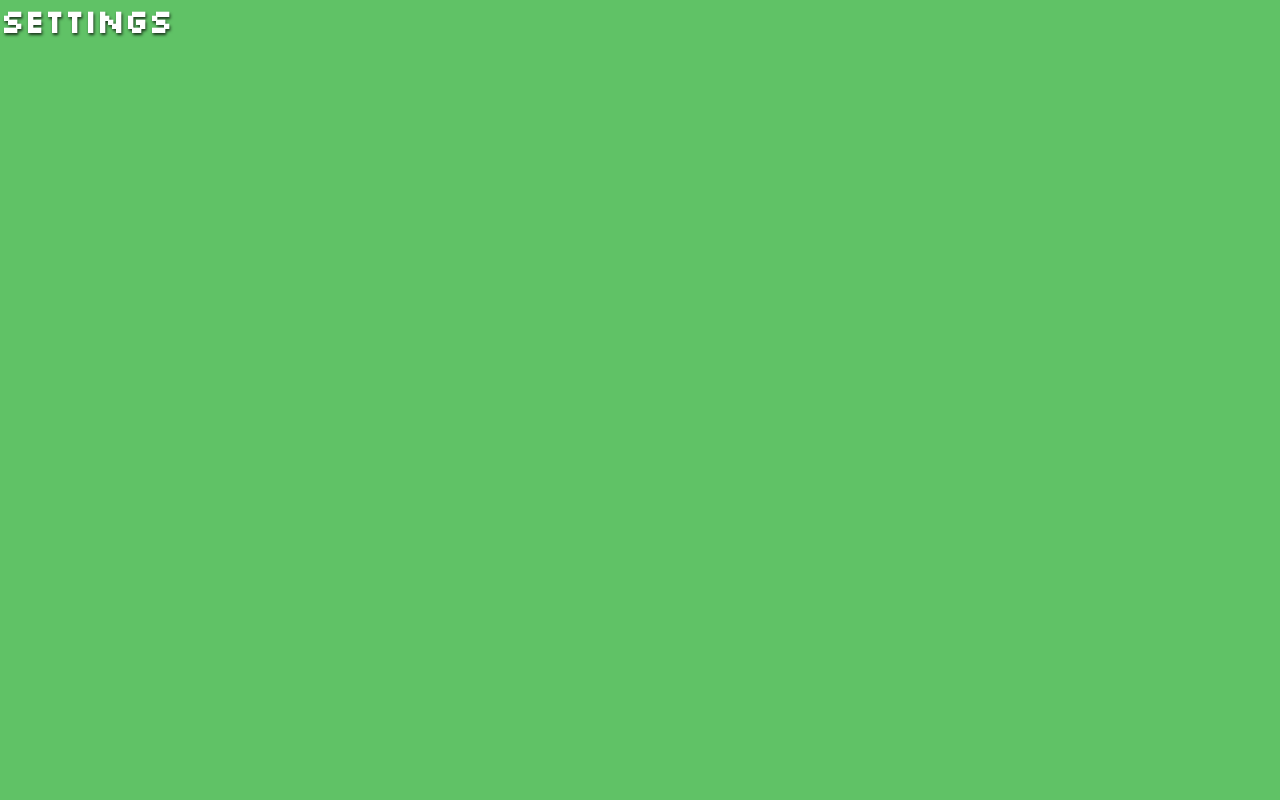
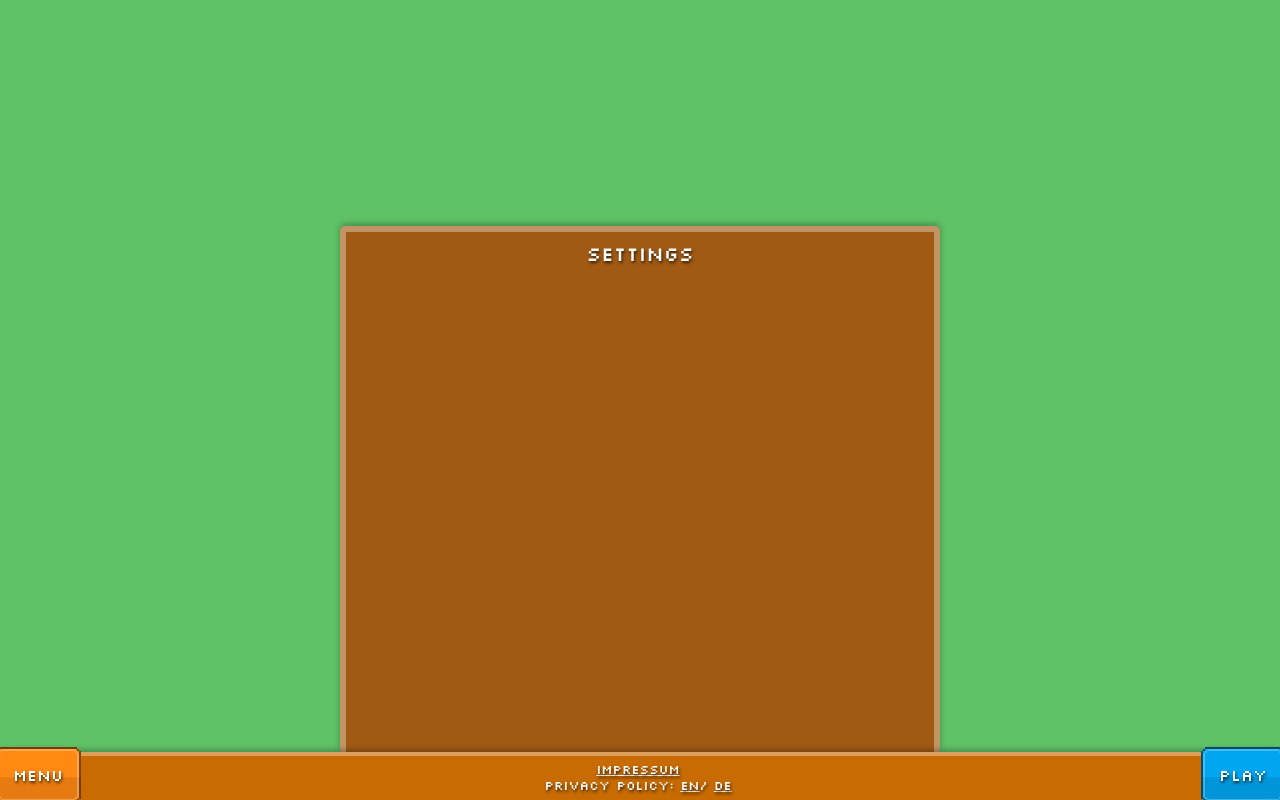
Before and after one commit to derJunker/disco-zoo-solver, a Vue app in the folder frontend/: page /settings in a window 1280 px wide. Built offline with nearby package versions, Linux system fonts and the light colour scheme.

Commit message:
started work on settingsoverview

```diff
--- a/frontend/src/views/SettingsView.vue
+++ b/frontend/src/views/SettingsView.vue
@@ -1,17 +1,135 @@
 <template>
-  <div class="settings-view">
-    <h1>Settings</h1>
+  <div class="settings-view footer-view">
+    <div class="footer-view-content">
+      <transition name="overlay">
+        <div v-if="showSettings" id="settings-menu" class="wood-menu menu-bottom dock-bottom dock-bottom-shadow">
+          <h1>Settings</h1>
+        </div>
+        <menu-overlay v-else-if="!showSettings && showMenuOverlay"
+                      class="menu-overlay dock-bottom menu-bottom dock-bottom-shadow"
+                      ref="menuRef"/>
+        <play-overlay v-else-if="!showSettings && showPlayOverlay" class="play-overlay dock-bottom menu-bottom dock-bottom-shadow"
+                      ref="playRef"/>
+      </transition>
+    </div>
+    <menu-bar :on-first-button-click="onMenuClick"
+              :first-color-class="!showMenuOverlay ? 'color-action-neutral-1' : 'color-action-bad'"
+              :first-button-name="!showMenuOverlay?'Menu':'Close'"
+              :on-second-button-click="onPlayClick"
+              :second-color-class="(!showPlayOverlay) ? 'color-action-neutral-2' : 'color-action-bad'"
+              :second-button-name="(!showPlayOverlay) ? 'Play' : 'Close'" ref="menuBar"/>
   </div>
 </template>
 
 <style scoped>
+.footer-view-content {
+  display: flex;
+  flex-direction: column;
+  justify-content: center;
+  align-items: center;
+}
+#settings-menu {
+  max-width: min(90%, 600px);
+  min-height: 70%;
+}
 
+.menu-overlay {
+  max-width: min(90%, 400px);
+}
+
+.play-overlay {
+  max-width: min(90%, 400px);
+}
+
+.menu-overlay, .play-overlay, #settings-menu {
+  position: absolute;
+  bottom: 0;
+  left: 0;
+  right: 0;
+  margin: auto;
+}
 </style>
 
 <script lang="ts">
-import {defineComponent} from 'vue'
+import {defineComponent, ref} from 'vue'
+import MenuBar from "@/components/MenuBar.vue";
+import MenuOverlay from "@/components/Overlays/MenuOverlay.vue";
+import PlayOverlay from "@/components/Overlays/PlayOverlay.vue";
 
 export default defineComponent({
-  name: "SettingsView"
+  name: "SettingsView",
+  components: {PlayOverlay, MenuOverlay, MenuBar},
+  data() {
+    return {
+      showMenuOverlay: false,
+      showPlayOverlay: false,
+    }
+  },
+  setup() {
+    const showSettings = ref(false)
+    return {showSettings}
+  },
+  mounted() {
+    this.showSettings = true;
+    document.addEventListener('click', this.handleClickOutside);
+  },
+  beforeUnmount() {
+    document.removeEventListener('click', this.handleClickOutside);
+  },
+
+  watch: {
+    showMenuOverlay: {
+      handler(newVal) {
+        if (!newVal && !this.showPlayOverlay) {
+          this.showSettings = true;
+        } else if (newVal) {
+          this.showSettings = false;
+        }
+      },
+      immediate: true,
+    },
+    showPlayOverlay: {
+      handler(newVal) {
+        if (!newVal && !this.showMenuOverlay) {
+          this.showSettings = true;
+        } else if (newVal) {
+          this.showSettings = false;
+        }
+      },
+      immediate: true,
+    }
+  },
+
+  methods: {
+    onMenuClick() {
+      if (!this.showMenuOverlay) {
+        this.showPlayOverlay = false;
+      }
+      this.showMenuOverlay = !this.showMenuOverlay;
+    },
+
+    handleClickOutside(event: any) {
+      if (this.showMenuOverlay
+          && !(this.$refs.menuRef as any).$el.contains(event.target)
+          && !(this.$refs.menuBar as any).$el.contains(event.target)) {
+        this.showMenuOverlay = false
+      }
+      if (this.showPlayOverlay
+          && !(this.$refs.playRef as any).$el.contains(event.target)
+          && !(this.$refs.menuBar as any).$el.contains(event.target)) {
+        this.showPlayOverlay = false
+      }
+
+    },
+
+    onPlayClick() {
+      if (this.showPlayOverlay) {
+        this.showPlayOverlay = false;
+      } else {
+        this.showPlayOverlay = true;
+        this.showMenuOverlay = false;
+      }
+    },
+  }
 })
 </script>
```
Also changed, not shown: 1 other file (tests, documents, lock files or other folders).
